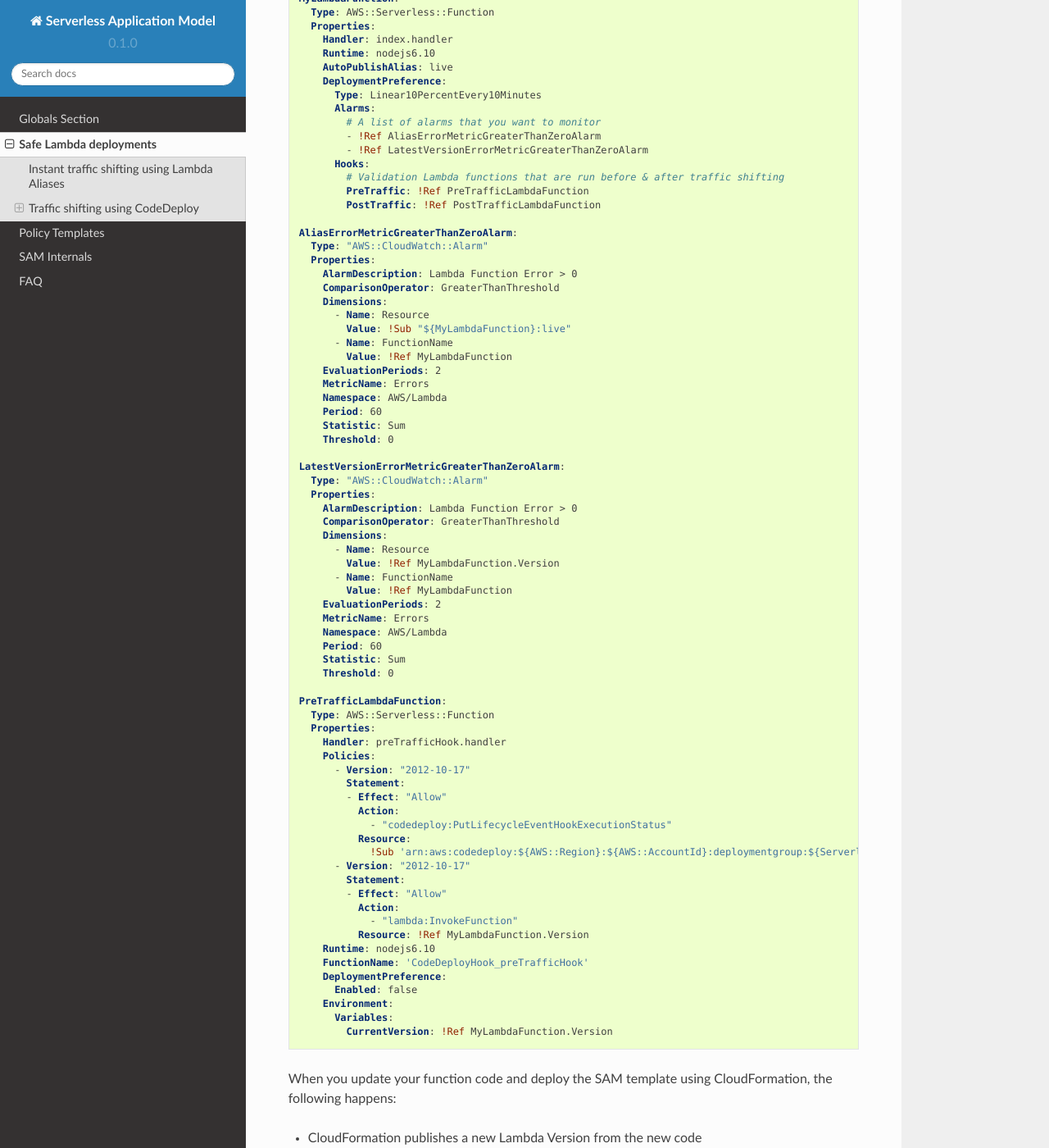
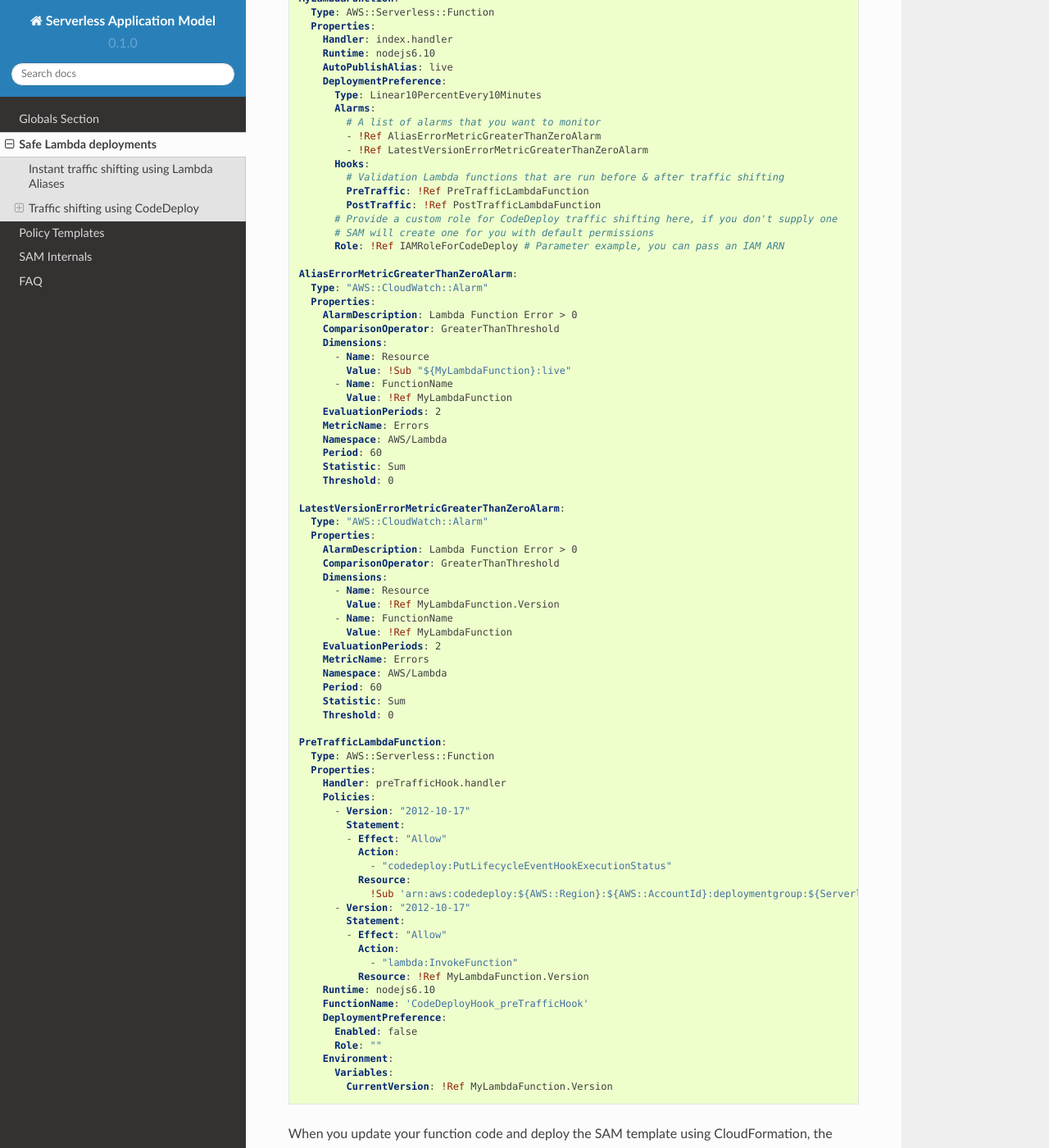
Before and after one commit to topstar920707/serverless-application-model, a Sphinx documentation site: the page built from docs/safe_lambda_deployments.rst, in a window 1280 px wide and 1400 px high, scrolled down 2138 px. Shown: the whole window at 82% size. Built offline with Sphinx 7.4.7 and the Read the Docs theme 2.0.0, drawn with Linux system fonts in a browser that asks for light colours; some of the changed text lies outside the part shown.

Commit message:
docs: document role parameter for DeploymentPreference (#642)

```diff
--- a/docs/internals/generated_resources.rst
+++ b/docs/internals/generated_resources.rst
@@ -70,6 +70,7 @@ Example:
       AutoPublishAlias: live
       DeploymentPreference:
         Type: Linear10PercentEvery10Minutes
+        Role: "arn"
       ...
 
 
@@ -82,6 +83,8 @@ AWS::CodeDeploy::Application       ServerlessDeploymentApplication (only one per
 AWS::CodeDeploy::DeploymentGroup   MyFunction\ **DeploymentGroup**
 AWS::IAM::Role                     CodeDeployServiceRole
 ================================== ================================
+
+  NOTE: ``AWS::IAM::Role`` resources are only generated if no Role parameter is supplied for DeploymentPreference
 
 With Events
 ~~~~~~~~~~~
--- a/docs/safe_lambda_deployments.rst
+++ b/docs/safe_lambda_deployments.rst
@@ -105,6 +105,9 @@ resource:
           # Validation Lambda functions that are run before & after traffic shifting
           PreTraffic: !Ref PreTrafficLambdaFunction
           PostTraffic: !Ref PostTrafficLambdaFunction
+        # Provide a custom role for CodeDeploy traffic shifting here, if you don't supply one
+        # SAM will create one for you with default permissions
+        Role: !Ref IAMRoleForCodeDeploy # Parameter example, you can pass an IAM ARN
 
   AliasErrorMetricGreaterThanZeroAlarm:
     Type: "AWS::CloudWatch::Alarm"
@@ -162,6 +165,7 @@ resource:
       FunctionName: 'CodeDeployHook_preTrafficHook'
       DeploymentPreference:
         Enabled: false
+        Role: ""
       Environment:
         Variables:
           CurrentVersion: !Ref MyLambdaFunction.Version
@@ -176,6 +180,7 @@ CloudFormation, the following happens:
 - During traffic shifting, if any of the CloudWatch Alarms go to *Alarm* state, CodeDeploy will immediately flip the Alias back to old version and report a failure to CloudFormation.
 - After traffic shifting completes, CodeDeploy will invoke the **PostTraffic Hook** Lambda function. This is similar to PreTraffic Hook where the function must callback to CodeDeploy to report a Success or a Failure. PostTraffic hook is a great place to run integration tests or other validation actions.
 - If everything went well, the Alias will be pointing to the new Lambda Version.
+- If you supply the "Role" argument to the DeploymentPreference, it will prevent SAM from creating a role and instead use the provided CodeDeploy role for traffic shifting
 
 NOTE: Verify that your AWS SDK version supports PutLifecycleEventHookExecutionStatus. For example, Python requires SDK version 1.4.8 or newer.
 
@@ -294,7 +299,7 @@ Internally, SAM will create the following resources in your CloudFormation stack
    SAM template belongs to its own Deployment Group.
 -  Adds ``UpdatePolicy`` on ``AWS::Lambda::Alias`` resource that is
    connected to the function's Deployment Group resource.
--  One ``AWS::IAM::Role`` called "CodeDeployServiceRole".
+-  One ``AWS::IAM::Role`` called "CodeDeployServiceRole", if no custom role is provided
 
 CodeDeploy assumes that there are no dependencies between Deployment Groups and hence will deploy them in parallel.
 Since every Lambda function is to its own CodeDeploy DeploymentGroup, they will be deployed in parallel.
```
Also changed, not shown: 1 other file.
